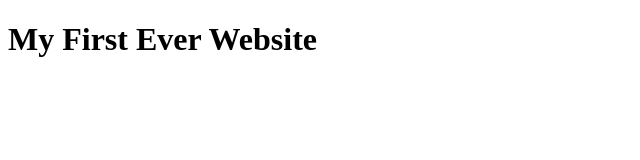
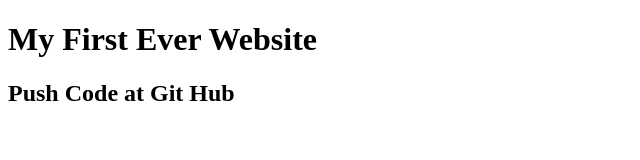
Before and after one commit to webdevjoy/my-first-website, a plain HTML site: page index.html in a window 1280 px wide. Shown: the whole page, without its empty margins (0-640 px from the left). Drawn offline with Linux system fonts and the light colour scheme.

Commit message:
Push My Code

```diff
--- a/index.html
+++ b/index.html
@@ -8,5 +8,6 @@
   </head>
   <body>
     <h1>My First Ever Website</h1>
+    <h2>Push Code at Git Hub</h2>
   </body>
 </html>
```
